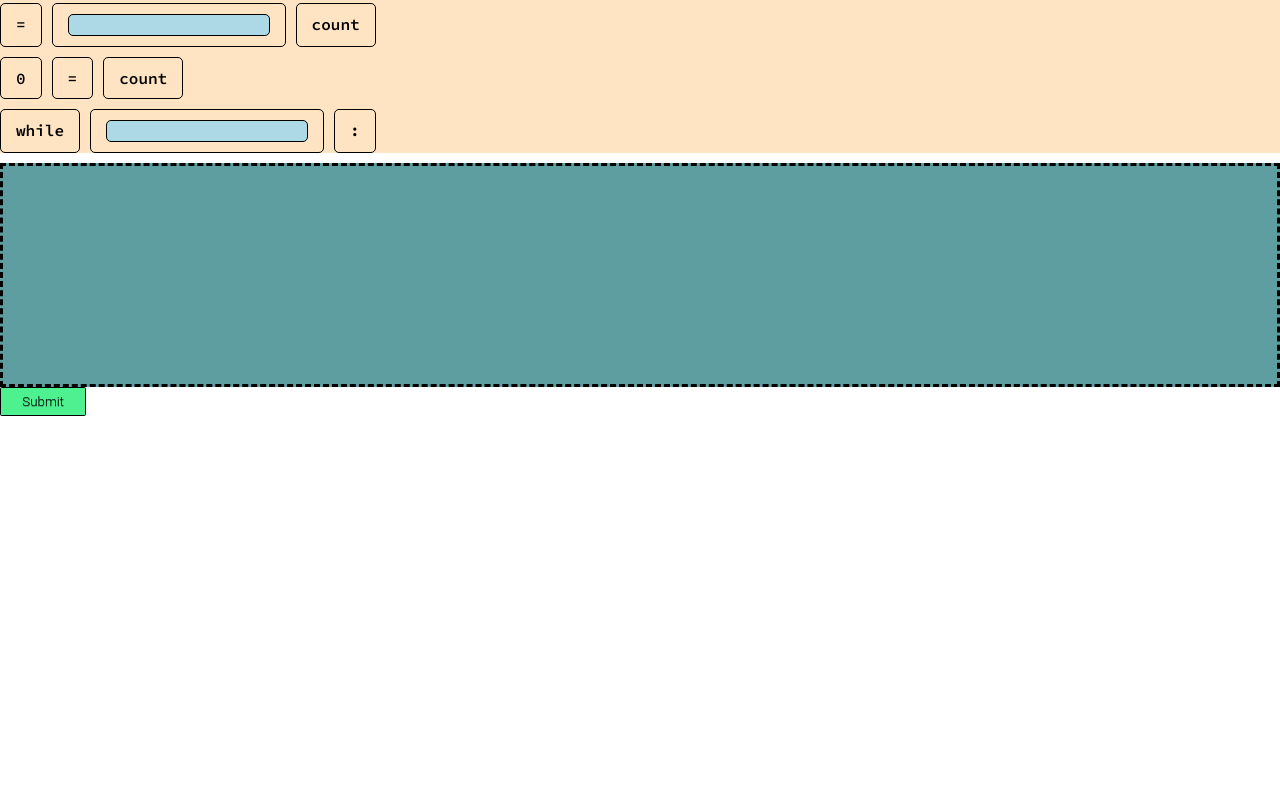
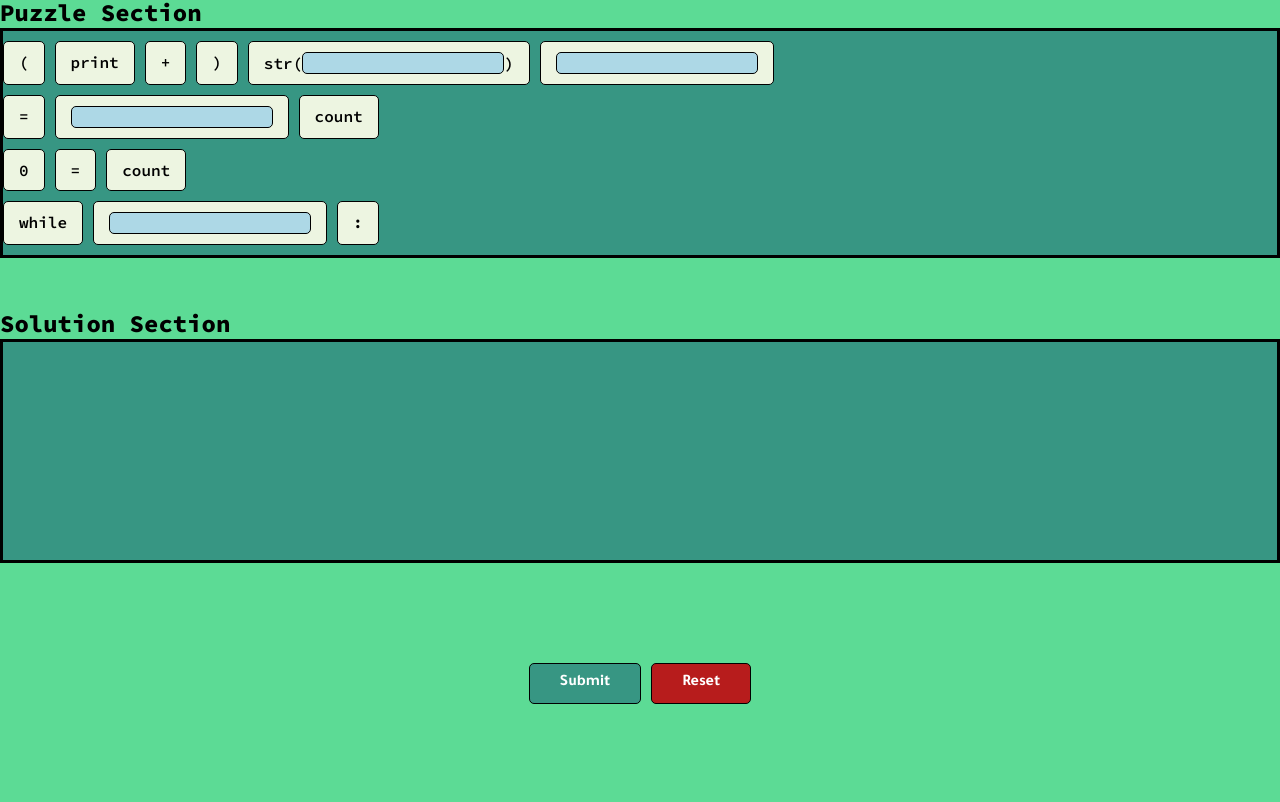
Before and after one commit to just6660/Drag-and-Drop-Puzzle, a plain HTML site: page index.html in a window 1280 px wide. Shown: the part 61-863 px from the top of the page. Before the commit the page ends 800 px from the top, so only its background shows below. Drawn offline with nearby package versions, Linux system fonts and the light colour scheme.

Commit message:
added resetBtn, modified ui, and refactored code to use functions

```diff
--- a/index.html
+++ b/index.html
@@ -15,20 +15,23 @@
     <link rel="preconnect" href="https://fonts.googleapis.com" />
     <link rel="preconnect" href="https://fonts.gstatic.com" crossorigin />
     <link
-      href="https://fonts.googleapis.com/css2?family=Source+Code+Pro:wght@400;600;800&family=Source+Sans+Pro:wght@400;900&display=swap"
+      href="https://fonts.googleapis.com/css2?family=Source+Code+Pro:wght@400;600;800&family=Tajawal:wght@700&display=swap"
       rel="stylesheet"
     />
     <link rel="stylesheet" href="style.css" />
   </head>
   <body>
+    <h1>Drag and Drop Coding Puzzle</h1>
+    <h2>Puzzle Section</h2>
     <section class="puzzle-section"></section>
-
+    <h2>Solution Section</h2>
     <section class="solution-section"></section>
-    <button class="submit-btn" style="background-color: #4ef18f">Submit</button>
-
+    <div class="button-container">
+      <button class="submit-btn">Submit</button>
+      <button class="reset-btn">Reset</button>
+    </div>
     <!--SORTABLEJS-->
     <script src="https://cdn.jsdelivr.net/npm/sortablejs@latest/Sortable.min.js"></script>
-
     <!--SCRIPTJS-->
     <script type="module" src="script.js"></script>
   </body>
--- a/script.js
+++ b/script.js
@@ -10,7 +10,10 @@
   //select the puzzle and solution html sections
   const puzzleSection = document.querySelector(".puzzle-section");
   const solutionSection = document.querySelector(".solution-section");
+  const submitBtn = document.querySelector(".submit-btn");
+  const resetBtn = document.querySelector(".reset-btn");
   //create the puzzle using the data from puzzleObject
+  function createElements() {
     puzzleObject.lines.forEach((elem, index) => {
       //create each line for puzzleSection
       const line = document.createElement("div");
@@ -34,15 +37,21 @@
         token.dataset.type = elem.type;
         token.textContent = elem.text;
         if (token.textContent.includes("{input}")) {
-        token.innerHTML = token.innerHTML.replace("{input}", "<input></input>");
+          token.innerHTML = token.innerHTML.replace(
+            "{input}",
+            "<input></input>"
+          );
         }
         line.append(token);
       });
       puzzleSection.appendChild(line);
     });
+  }
+
+  //create dragAndDrop functionality
+  function dragAndDrop() {
     //create an array of the lines from puzzleSection and solutionSection
     const arr = Array.from(puzzleSection.children);
-
     //make drag and drop functionality using sortableJS
     for (let i = 0; i < arr.length; i++) {
       new Sortable(arr[i], {
@@ -99,7 +108,10 @@
         },
         onChoose: (evt) => {
           for (let i = 0; i < indentElements.length; i++) {
-          if (nestedLines[i].childElementCount == 2) {
+            if (
+              nestedLines[i].childElementCount == 2 &&
+              evt.from == nestedLines[i]
+            ) {
               indentElements[i].classList.remove("hide");
             }
           }
@@ -116,13 +128,16 @@
         },
       });
     }
+  }
 
+  //check if user solution matches solution.json
+  function checkSolution() {
     //check solution
-  const submitBtn = document.querySelector(".submit-btn");
+    const nestedLines = document.getElementsByClassName("line nested");
+    const indentElements = document.getElementsByClassName("indent-nested");
     const testSolution = {
       lines: [],
     };
-  submitBtn.addEventListener("click", () => {
     testSolution.lines.splice(0, testSolution.lines.length);
     for (let i = 0; i < nestedLines.length; i++) {
       let lineObject = {};
@@ -156,7 +171,24 @@
     console.log(JSON.stringify(testSolution));
     console.log(JSON.stringify(solutionObject));
     if (JSON.stringify(testSolution) === JSON.stringify(solutionObject))
-      console.log("Yes");
-    else console.log("no");
+      alert("The Puzzle is Correct!");
+    else alert("The Puzzle is Incorrect, Please Try Again");
+  }
+
+  //initalize the puzzle
+  createElements();
+  dragAndDrop();
+
+  //check solution when submitBtn is clicked
+  submitBtn.addEventListener("click", () => {
+    checkSolution();
+  });
+
+  //reset puzzle when resetBtn is clicked
+  resetBtn.addEventListener("click", () => {
+    puzzleSection.innerHTML = "";
+    solutionSection.innerHTML = "";
+    createElements();
+    dragAndDrop();
   });
 })();
--- a/style.css
+++ b/style.css
@@ -2,6 +2,12 @@
   margin: 0;
   padding: 0;
   box-sizing: border-box;
+  background-color: #5cdb95;
+}
+h1 {
+  font-family: "Tajawal";
+  font-size: 3rem;
+  text-align: center;
 }
 input {
   font-family: "Source Code Pro", sans-serif;
@@ -16,19 +22,23 @@ body {
   font-weight: 600;
 }
 .puzzle-section {
-  background-color: bisque;
+  background-color: #379683;
+  border: 3px solid black;
+  margin-bottom: 50px;
 }
 .solution-section {
-  background-color: cadetblue;
-  border: 3px dashed black;
+  background-color: #379683;
+  border: 3px solid black;
 }
 .line {
+  background-color: #379683;
   min-height: 2em;
   margin: 10px 0;
   display: flex;
   gap: 10px;
 }
 .token {
+  background-color: #edf5e1;
   cursor: move;
   display: inline-block;
   padding: 10px 15px;
@@ -42,9 +52,11 @@ body {
 .indent-nested {
   order: 1;
   margin-left: 2em;
-  background-color: cadetblue;
+  background-color: #379683;
   width: 100%;
-  /*border: 1px solid rgba(0, 0, 0, 0.125);*/
+  /*
+  border: 1px solid rgba(0, 0, 0, 0.125);
+  */
   height: 42px;
   padding: 0;
   padding-left: 2em;
@@ -52,22 +64,41 @@ body {
 .hide {
   display: none;
 }
+.button-container {
+  margin: 100px;
+  display: flex;
+  justify-content: center;
+  gap: 10px;
+}
 .submit-btn {
   display: inline-block;
-  padding: 0.46em 1.6em;
-  border: 0.1em solid #000000;
-  margin: 0 0.2em 0.2em 0;
-  border-radius: 0.12em;
+  padding: 10px 30px;
+  border: 1px solid #000000;
+  border-radius: 5px;
   box-sizing: border-box;
   text-decoration: none;
-  font-family: "Roboto", sans-serif;
-  font-weight: 300;
-  color: #000000;
-  text-shadow: 0 0.04em 0.04em rgba(0, 0, 0, 0.35);
-  background-color: #ffffff;
-  text-align: center;
+  font-family: "Tajawal", sans-serif;
+  font-size: 1rem;
+  background-color: #379683;
+  color: white;
   transition: all 0.15s;
 }
 .submit-btn:hover {
   border-color: rgba(255, 255, 255, 1);
 }
+.reset-btn {
+  display: inline-block;
+  padding: 10px 30px;
+  border: 1px solid black;
+  border-radius: 5px;
+  box-sizing: border-box;
+  text-decoration: none;
+  font-family: "Tajawal", sans-serif;
+  font-size: 1rem;
+  background-color: #b71c1c;
+  color: white;
+  transition: all 0.15s;
+}
+.reset-btn:hover {
+  border-color: rgba(255, 255, 255, 1);
+}
```
Lines whose indentation alone changed are shown as unchanged.
